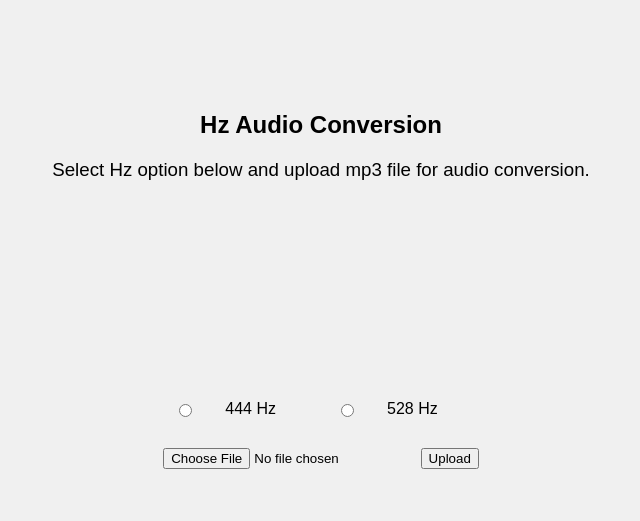
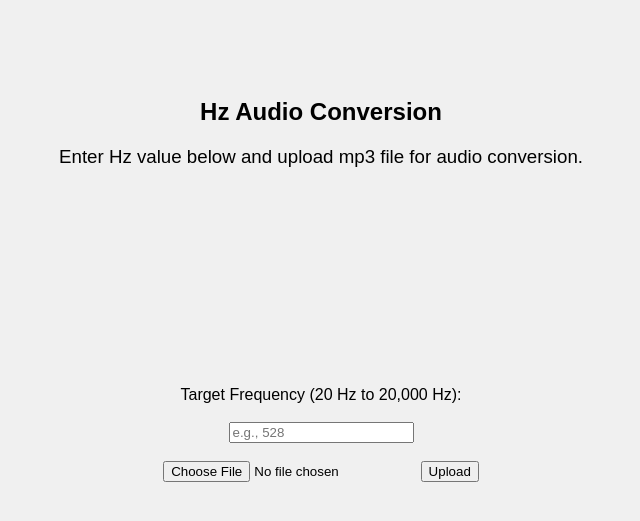
Before and after one commit to kellymore/digital-signal-processing, a Flask app: page / in a window 1280 px wide. Shown: the top 521 px of the page, without its empty margins (319-959 px from the left). Run offline with Flask 3, Linux system fonts and the light colour scheme.

Commit message:
Replace radio button with text field

```diff
--- a/dsp.py
+++ b/dsp.py
@@ -11,29 +11,13 @@ def serve_audio(filename):
     return send_from_directory('audio_files', filename)
 
 def change_frequency(audio_file, target_sr=None, res_type='sinc_best'):
-    """
-    This function uploads a song, changes its frequency to the target sampling rate,
-    and saves the modified version.
-
-    Args:
-        audio_file (str): Path to the audio file to be modified.
-        target_sr (int, optional): The desired sampling rate after resampling. Defaults to None (use value from request).
-        res_type (str, optional): The resampling method. Defaults to 'sinc_best'.
-    Returns:
-        str: The path to the modified audio file.
-    """
-
-    # Upload the song
     y, orig_sr = librosa.load(audio_file)
 
-    # Get target sampling rate from request (if not provided)
     if target_sr is None:
         target_sr = int(request.form.get('hz_option'))
 
-    # Change frequency (resample)
     y_resampled = librosa.resample(y=y, orig_sr=orig_sr, target_sr=target_sr, res_type=res_type)
 
-    # Create new file path
     base_dir = os.path.dirname(audio_file)
     new_file_name = f"{os.path.splitext(os.path.basename(audio_file))[0]}_modified_{target_sr}.wav"
     new_file_path = os.path.join(base_dir, new_file_name)
@@ -57,18 +41,19 @@ def upload():
         if file.filename == '':
             return 'No selected file'
 
-        # Get the selected Hz option
-        hz_option = request.form.get('hz_option')  # Get value from form
+        hz_option = request.form.get('hz_option')
 
-        if hz_option is None:
-            return 'Please select a Hz option (444 Hz or 528 Hz)'  # Handle missing selection
+        if hz_option is None or not hz_option.isdigit():
+            return 'Please enter a valid Hz value (20 Hz to 20,000 Hz)'
 
         target_sr = int(hz_option)
+
+        if target_sr < 20 or target_sr > 20000:
+            return 'Please enter a Hz value between 20 and 20,000'
 
         file_path = os.path.join('audio_files', file.filename)
         file.save(file_path)
 
-        # Change frequency using target_sr from Hz option
         modified_file_path = change_frequency(file_path, target_sr)
 
         return render_template('result.html', filename=file.filename, modified_filename=os.path.basename(modified_file_path))
--- a/templates/index.html
+++ b/templates/index.html
@@ -10,15 +10,13 @@
     <section class="container">
         <div class="title">
             <h1>Hz Audio Conversion</h1>
-            <h3>Select Hz option below and upload mp3 file for audio conversion.</h3>
+            <h3>Enter Hz value below and upload mp3 file for audio conversion.</h3>
         </div>
         <form action="/upload" method="post" enctype="multipart/form-data">
-            <div class="radio-buttons">
-                <input type="radio" id="hz444" name="hz_option" value="444">
-                <label for="hz444">444 Hz</label><br>
-                <input type="radio" id="hz528" name="hz_option" value="528">
-                <label for="hz528">528 Hz</label><br>
-            </div>
+            <div class="input-field">
+                <label for="hz_option">Target Frequency (20 Hz to 20,000 Hz):</label><br><br>
+                <input type="text" id="hz_option" name="hz_option" placeholder="e.g., 528">
+            </div><br>
             <input type="file" name="file">
             <button type="submit">Upload</button>
         </form>
```
Also changed, not shown: templates/result.html (line endings or trailing spaces).
